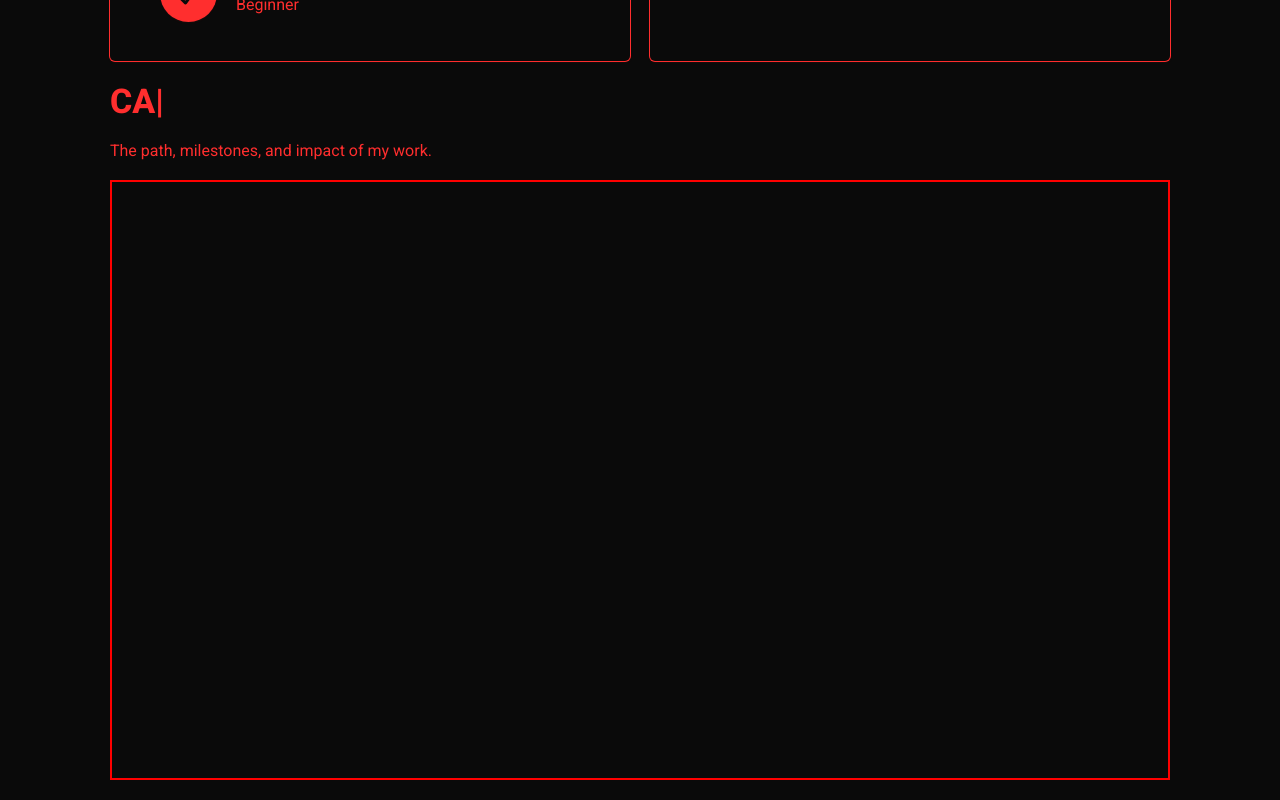
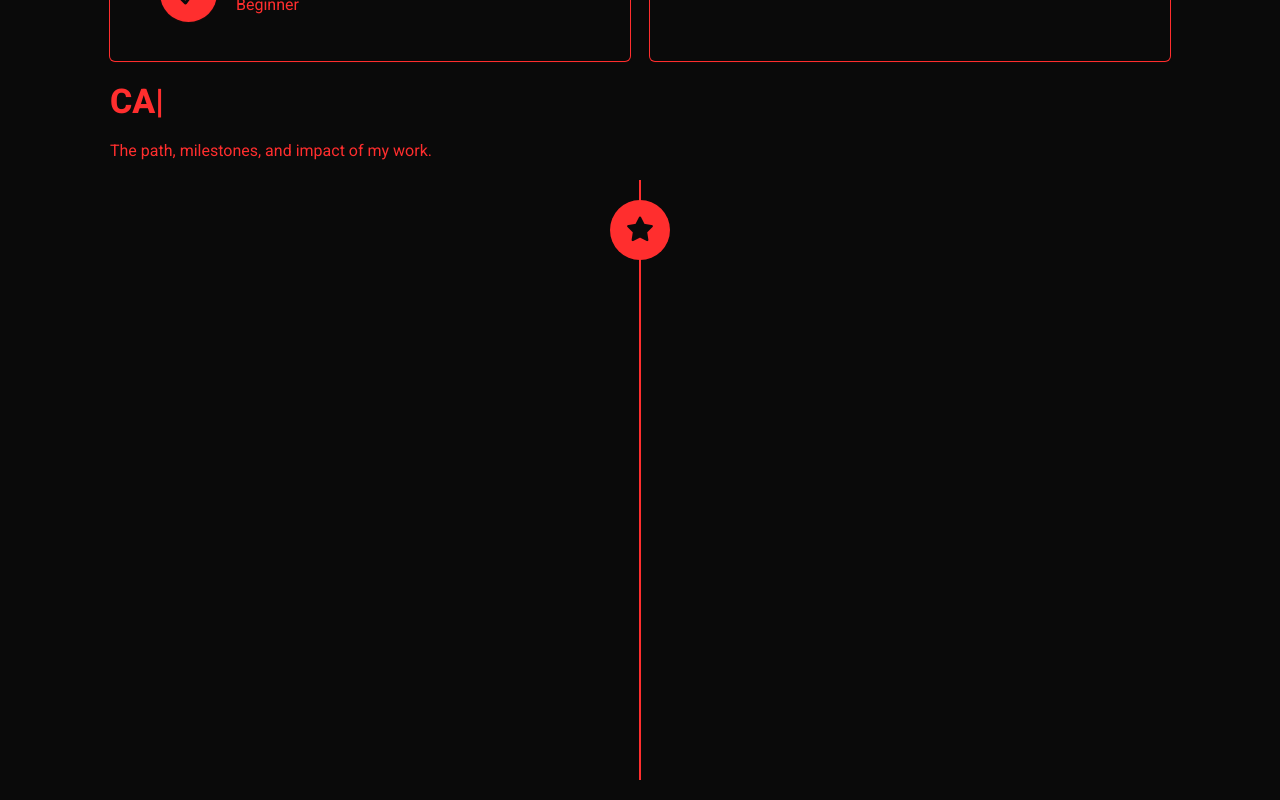
Before and after one commit to Blessen25/Portfolio_BVM, a React (Vite) app in the folder frontend/portfolio/: page / in a window 1280 px wide. Shown: the part 1630-2430 px from the top of the page. Built offline with nearby package versions, Linux system fonts and the light colour scheme.

Commit message:
Commited Changes

```diff
--- a/frontend/portfolio/src/components/experience_comp/experience.css
+++ b/frontend/portfolio/src/components/experience_comp/experience.css
@@ -7,8 +7,33 @@
 
 .experienceparent {
 
-    border: 2px solid red;
     height: 600px;
     display: flex;
+    justify-content: center;
+    position: relative;
+}
+
+.vertical_line {
+
+    position: absolute;
+    width: 2px;
+    height: 100%;
+    top: 0px;
+    transition: all .7s;
+}
+
+.timeline_star {
+
+    width: 60px;
+    height: 60px;
+    border-radius: 50%;
+    position: absolute;
+    top: 20px;
+    left: 50%;
+    transform: translateX(-50%);
+    display: flex;
     align-items: center;
+    justify-content: center;
+    z-index: 1;
+    transition: all .7s;
 }
--- a/frontend/portfolio/src/components/experience_comp/experience.tsx
+++ b/frontend/portfolio/src/components/experience_comp/experience.tsx
@@ -12,7 +12,14 @@ const Experience_Comp:React.FC<HeaderProps> = ({darkMode, setDarkMode}) => {
                 <h1 className={`h1text ${darkMode ? 'darkmodetext' : 'lightmodetext'}`}><AutoTypeCareer /></h1>
                 <p className={`ptext ${darkMode ? 'darkmodetext' : 'lightmodetext'}`}>The path, milestones, and impact of my work.</p>
                 <div className="experienceparent">
+                    <div className={`vertical_line ${darkMode ? 'background_primary_red' : 'background_primary_black'}`}>
+                    </div>
+                    <div className={`timeline_star ${darkMode ? 'darkmoderound' : 'lightmoderound'}`}>
+                        <i className={`fa-solid fa-star iconfont`}></i>
+                    </div>
+                    <div className="firstexperiencediv">
 
+                    </div>
                 </div>
             </div>
         </>
--- a/frontend/portfolio/src/index.css
+++ b/frontend/portfolio/src/index.css
@@ -18,7 +18,27 @@
   background-color: whitesmoke;
 }
 
+.background_primary_red {
 
+  background-color: #FF2E2E;
+}
+
+.background_primary_black {
+
+  background-color: #0A0A0A;
+}
+
+.lightmoderound {
+
+    background-color: #0A0A0A;
+    color: whitesmoke;
+}
+
+.darkmoderound {
+
+    background-color: #FF2E2E;
+    color: #0A0A0A;
+}
 
 .lightmodetext {
 
```
